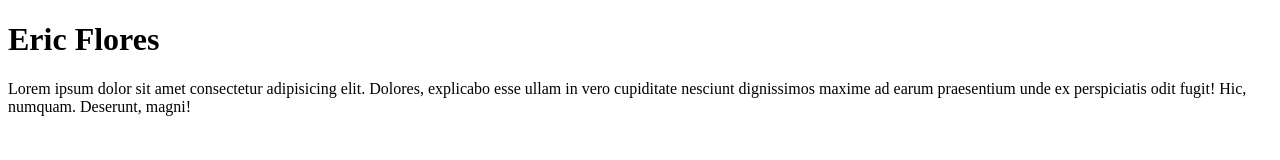
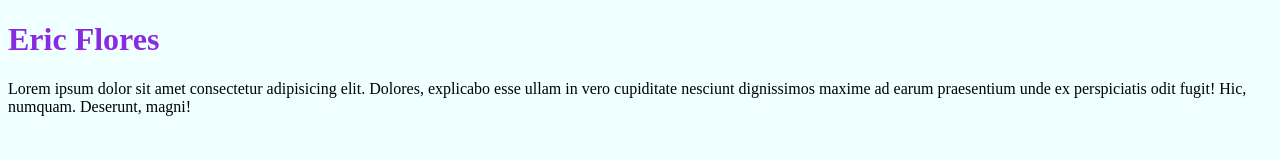
Before and after one commit to efloamazon/testrepo1, a plain HTML site: page index.html in a window 1280 px wide. Drawn offline with Linux system fonts and the light colour scheme.

Commit message:
Created CSS page

```diff
--- /dev/null
+++ b/cssexample.css
@@ -0,0 +1,7 @@
+body {
+    background-color: azure;
+}
+
+h1 {
+    color:blueviolet
+}
--- a/index.html
+++ b/index.html
@@ -1,6 +1,7 @@
 <!DOCTYPE html>
 <html lang="en">
 <head>
+    <link rel="stylesheet" type="text/css" href="cssexample.css" />
     <meta charset="UTF-8">
     <meta http-equiv="X-UA-Compatible" content="IE=edge">
     <meta name="viewport" content="width=device-width, initial-scale=1.0">
```
